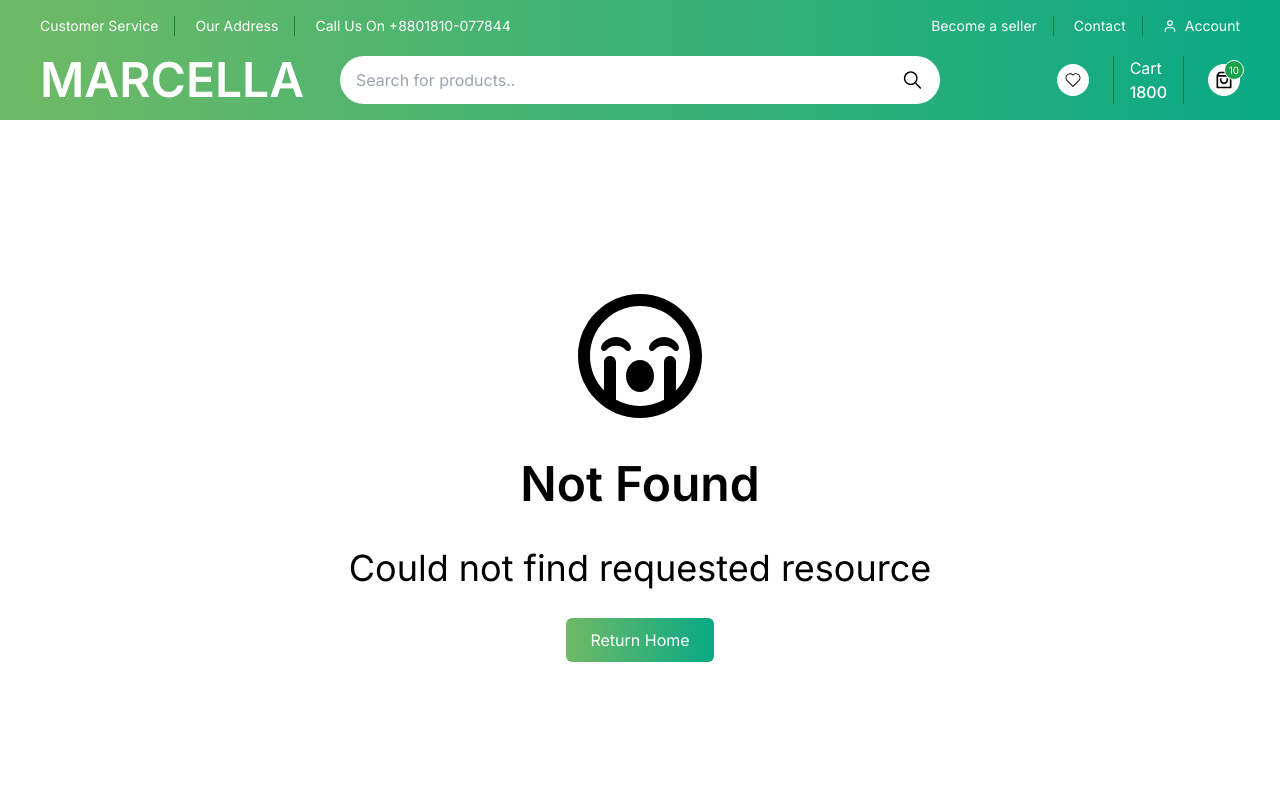
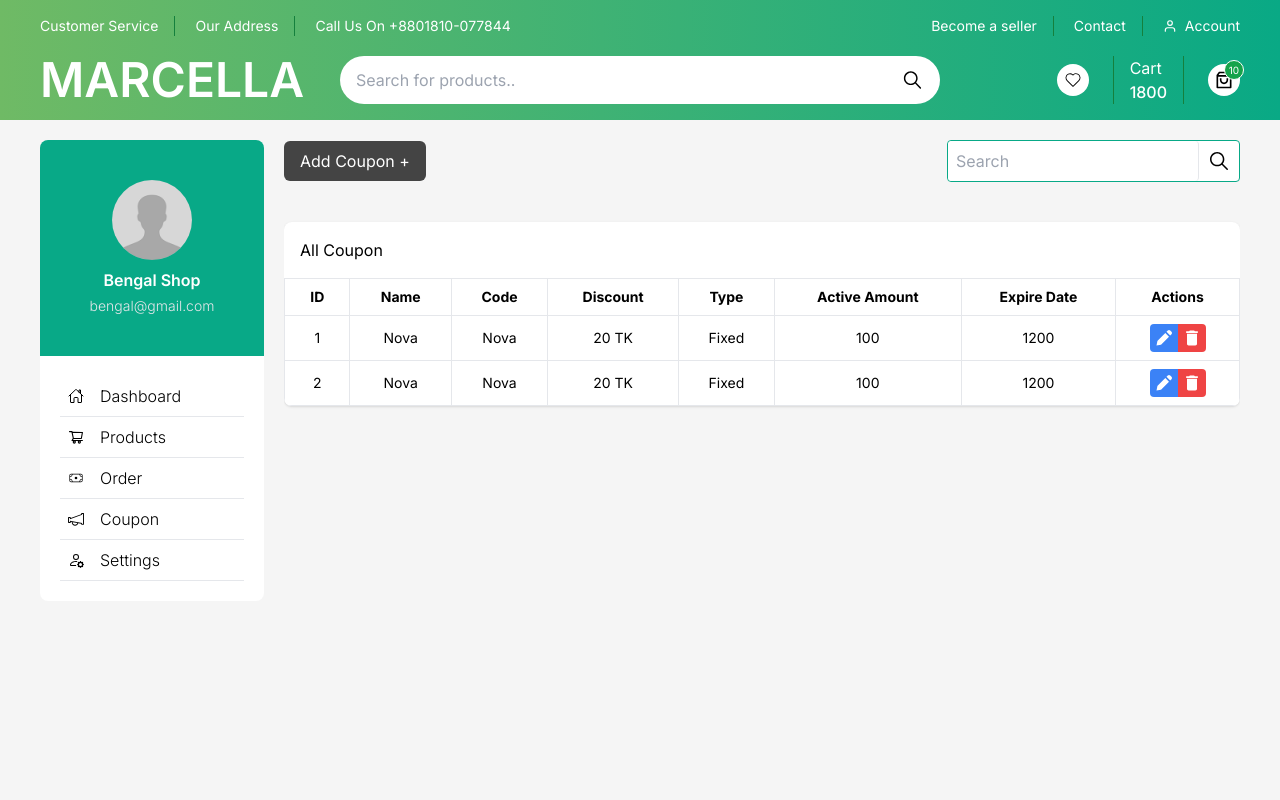
Before and after one commit to BengalSoftware/Marcella-Ecommerce-Frontend, a Next.js app: page /seller/coupon in a window 1280 px wide. Before the commit this address had no page. Shown: the top 800 px of the page. Built offline with nearby package versions, Linux system fonts and the light colour scheme.

Commit message:
add coupon page

```diff
--- /dev/null
+++ b/src/app/seller/coupon/page.js
@@ -0,0 +1,22 @@
+import CouponTable from '@/components/seller/coupon/CouponTable';
+import ProductTable from '@/components/seller/product/ProductTable';
+import Link from 'next/link';
+import React from 'react';
+import { IoIosSearch } from 'react-icons/io';
+
+const CouponPage = () => {
+    return (
+        <div>
+            <div className='flex items-center justify-between'>
+                <Link href='/seller/add-product' className='bg-dark hover:bg-primary text-white px-4 py-2 rounded-md'>Add Coupon +</Link>
+                <div className='bg-white flex items-center rounded border border-primary pr-2'>
+                    <input className='p-2 rounded outline-none border-r mr-2' type='text' placeholder='Search' />
+                    <IoIosSearch className='text-2xl' />
+                </div>
+            </div>
+            <CouponTable />
+        </div>
+    );
+};
+
+export default CouponPage;
--- /dev/null
+++ b/src/components/seller/coupon/CouponTable.jsx
@@ -0,0 +1,53 @@
+import Link from 'next/link';
+import React from 'react';
+import { BiSolidPencil } from 'react-icons/bi';
+import { IoEye } from 'react-icons/io5';
+import { MdDelete } from 'react-icons/md';
+
+const CouponTable = () => {
+    return (
+        <div className="overflow-x-auto mt-10 bg-white shadow rounded-lg">
+            <h1 className='p-4'>All Coupon</h1>
+            <table className="table-auto min-w-full bg-white border border-gray-300">
+                <thead>
+                    <tr>
+                        <th className="border px-4 py-2 text-sm text-center">ID</th>
+                        <th className="border px-4 py-2 text-sm text-center">Name</th>
+                        <th className="border px-4 py-2 text-sm text-center">Code</th>
+                        <th className="border px-4 py-2 text-sm text-center">Discount</th>
+                        <th className="border px-4 py-2 text-sm text-center">Type</th>
+                        <th className="border px-4 py-2 text-sm text-center">Active Amount</th>
+                        <th className="border px-4 py-2 text-sm text-center">Expire Date</th>
+                        <th className="border px-4 py-2 text-sm text-center">Actions</th>
+                    </tr>
+                </thead>
+                <tbody>
+                    {
+                        Array(2).fill().map((_, idx) =>
+                            <tr key={idx}>
+                                <td className="border px-4 py-2 text-sm text-center">{idx + 1}</td>
+                                <td className="border px-4 py-2 text-sm text-center"><p className='line-clamp-1'>Nova</p></td>
+                                <td className="border px-4 py-2 text-sm text-center"><p className='line-clamp-1'>Nova</p></td>
+                                <td className="border px-4 py-2 text-sm text-center">20 TK</td>
+                                <td className="border px-4 py-2 text-sm text-center">Fixed</td>
+                                <td className="border px-4 py-2 text-sm text-center">100</td>
+                                <td className="border px-4 py-2 text-sm text-center">1200</td>
+                                <td className="border px-4 py-2 text-sm text-center">
+                                    <div className='flex items-center justify-center'>
+                                        <Link href='/' className='rounded-l bg-blue-500 hover:bg-blue-600 text-white text-xl p-1'><BiSolidPencil /></Link>
+                                        {/* <Link href='/' className='bg-green-500 hover:bg-green-600 text-white text-xl p-1'><IoEye /></Link> */}
+                                        <button className='rounded-r bg-red-500 hover:bg-red-600 text-white text-xl p-1'>
+                                            <MdDelete />
+                                        </button>
+                                    </div>
+                                </td>
+                            </tr>
+                        )
+                    }
+                </tbody>
+            </table>
+        </div>
+    );
+};
+
+export default CouponTable;
--- a/src/components/seller/sidebar/SellerSidebar.jsx
+++ b/src/components/seller/sidebar/SellerSidebar.jsx
@@ -22,7 +22,7 @@ const SellerSidebar = () => {
                 <li><Link href='/seller' className='hover:bg-[#f5f5f5] border-b w-full p-2 hover:rounded flex font-light items-center gap-4'><IoHomeOutline /> Dashboard</Link></li>
                 <li><Link href='/seller/product' className='hover:bg-[#f5f5f5] border-b w-full p-2 hover:rounded flex font-light items-center gap-4'><AiOutlineShoppingCart /> Products</Link></li>
                 <li><Link href='/seller' className='hover:bg-[#f5f5f5] border-b w-full p-2 hover:rounded flex font-light items-center gap-4'><CiMoneyBill /> Order</Link></li>
-                <li><Link href='/seller' className='hover:bg-[#f5f5f5] border-b w-full p-2 hover:rounded flex font-light items-center gap-4'><TfiAnnouncement /> Coupon</Link></li>
+                <li><Link href='/seller/coupon' className='hover:bg-[#f5f5f5] border-b w-full p-2 hover:rounded flex font-light items-center gap-4'><TfiAnnouncement /> Coupon</Link></li>
                 <li><Link href='/seller' className='hover:bg-[#f5f5f5] border-b w-full p-2 hover:rounded flex font-light items-center gap-4'><BsPersonGear /> Settings</Link></li>
             </ul>
         </div>
```
